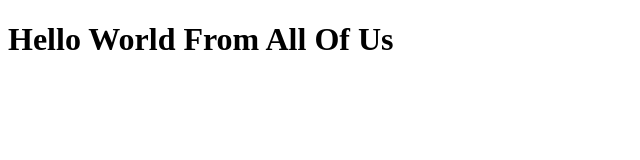
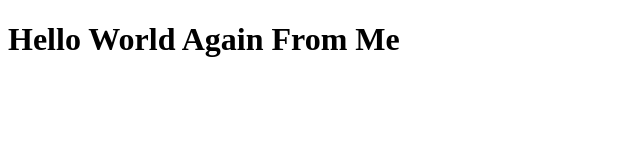
Before and after one commit to ishmamAli786/gatsby_with_netlify, a Gatsby site: page / in a window 1280 px wide. Shown: the whole page, without its empty margins (0-640 px from the left). Built offline with nearby package versions, Linux system fonts and the light colour scheme; Gatsby itself is replaced by a stand-in of ours.

Commit message:
Again Update

```diff
--- a/src/pages/index.js
+++ b/src/pages/index.js
@@ -110,5 +110,5 @@ import React from 'react';
 
 
 export default function Home(){
-  return <h1>Hello World From All Of Us</h1>
+  return <h1>Hello World Again From Me</h1>
 }
```
